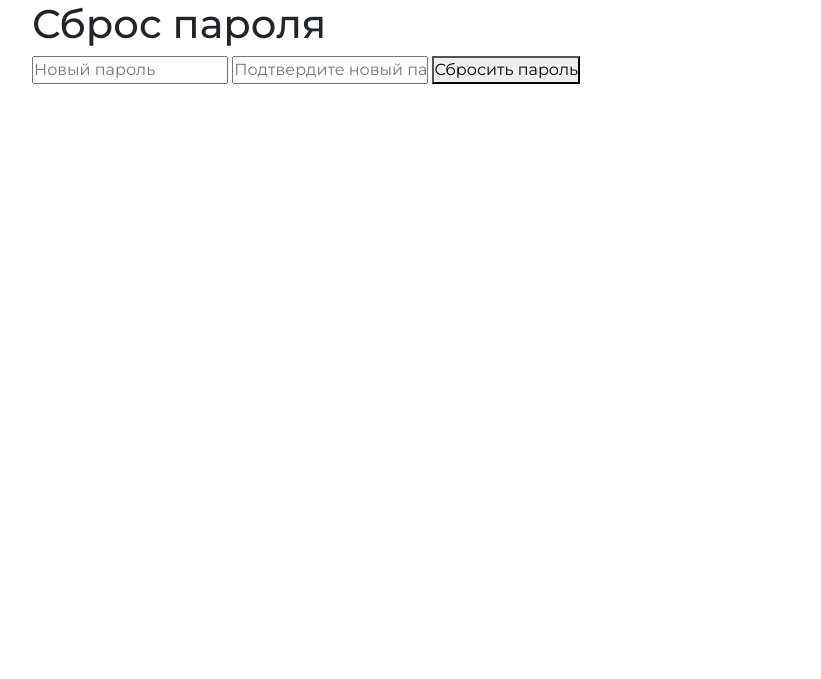
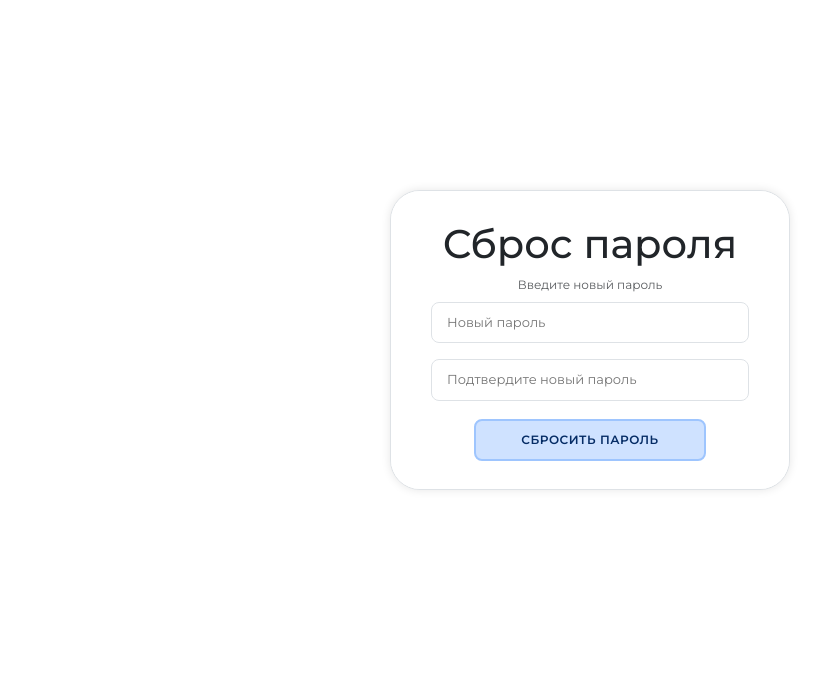
Before and after one commit to fiseyy/studlink, a Django app: page /reset/1/1/ in a window 1280 px wide. Shown: the part 70-749 px from the top of the page, without its empty margins (50-871 px from the left). Run offline with Django 4.2, Linux system fonts and the light colour scheme; parts of the project's set-up code (start-up, migrations or seed data) failed here and were passed over.

Commit message:
Дочинил систему сброса паролей, пофиксил стили для auth.html, forgot.html, reset.html

```diff
--- a/mysite/myapp/static/css/auth.css
+++ b/mysite/myapp/static/css/auth.css
@@ -7,10 +7,10 @@
     font-family: 'Montserrat', sans-serif;
 }
 .auth-container {
-    background-color: #060606;
+    background-color: var(--bs-body-bg);
     border-radius: 30px;
-    box-shadow: 0 0 10px rgba(0, 0, 0, 0.5);
-    border: 1px solid rgba(255, 255, 255, 0.2);
+    box-shadow: 0 0 10px rgba(0, 0, 0, 0.1);
+    border: 1px solid var(--bs-border-color);
     position: relative;
     overflow: hidden;
     width: 768px;
@@ -18,30 +18,50 @@
     min-height: 480px;
 }
 
+/* Стили для страниц сброса пароля */
+.auth-container.forgot-container,
+.auth-container.reset-container {
+    width: 400px;
+    min-height: 300px;
+}
+
+.auth-container.forgot-container .form-container,
+.auth-container.reset-container .form-container {
+    width: 100%;
+    opacity: 1;
+    z-index: 2;
+    transform: translateX(0);
+}
+
+.auth-container.forgot-container .toggle-container,
+.auth-container.reset-container .toggle-container {
+    display: none;
+}
+
 .auth-container p {
     font-size: 14px;
     line-height: 20px;
     letter-spacing: 0.3px;
     margin: 20px 0;
-    color: #e0e0e0; /* Light text color */
+    color: var(--bs-body-color);
 }
 
 .auth-container span {
     font-size: 12px;
-    color: #b0b0b0; /* Light gray text */
+    color: var(--bs-secondary-color);
 }
 
 .auth-container a {
-    color: #e0e0e0; /* Light text color */
+    color: var(--bs-link-color);
     font-size: 13px;
     text-decoration: none;
     margin: 15px 0 10px;
 }
 
 .auth-container button {
-    background-color: transparent;
-    border: 2px solid rgb(1, 129, 141);
-    color: #fff;
+    background-color: var(--bs-primary-bg-subtle);
+    border: 2px solid var(--bs-primary-border-subtle);
+    color: var(--bs-primary-text-emphasis);
     font-size: 12px;
     padding: 10px 45px;
     border-radius: 8px;
@@ -52,15 +72,25 @@
     cursor: pointer;
 }
 .auth-container button:hover {
-    background-color: rgb(1, 129, 141);
+    background-color: var(--bs-primary-bg);
+    color: var(--bs-primary-text-emphasis);
 }
 .auth-container button.hidden {
     background-color: transparent;
-    border-color: #fff;
+    border: 2px solid var(--bs-primary-border-subtle);
+    color: var(--bs-primary-text-emphasis);
+    font-size: 12px;
+    padding: 10px 45px;
+    border-radius: 8px;
+    font-weight: 600;
+    letter-spacing: 0.5px;
+    text-transform: uppercase;
+    margin-top: 10px;
+    cursor: pointer;
 }
 
 .auth-container form {
-    background-color: #060606; /* Darker form background */
+    background-color: var(--bs-body-bg);
     display: flex;
     align-items: center;
     justify-content: center;
@@ -70,15 +100,15 @@
 }
 
 .auth-container input {
-    background-color: #444; /* Dark input background */
-    border: none;
+    background-color: var(--bs-body-bg);
+    border: 1px solid var(--bs-border-color);
     margin: 8px 0;
     padding: 10px 15px;
     font-size: 13px;
     border-radius: 8px;
     width: 100%;
     outline: none;
-    color: #fff; /* White text for input */
+    color: var(--bs-body-color);
 }
 
 .form-container {
@@ -157,10 +187,10 @@
 }
 
 .toggle {
-    background-color: #060606; /* Toggle background */
+    background-color: var(--bs-body-bg);
     height: 100%;
-    background: linear-gradient(to right, rgb(0, 104, 114), rgb(3, 49, 134));
-    color: #fff;
+    background: linear-gradient(to right, var(--bs-primary-bg-subtle), var(--bs-secondary-bg-subtle));
+    color: var(--bs-body-color);
     position: relative;
     left: -100%;
     height: 100%;
--- /dev/null
+++ b/mysite/myapp/static/js/reset_password.js
@@ -0,0 +1,31 @@
+function resetPassword(event, uidb64, token) {
+    event.preventDefault(); // Предотвращаем стандартное поведение формы
+
+    const newPassword = document.getElementById('new_password').value;
+    const confirmPassword = document.getElementById('confirm_password').value;
+
+    fetch(`/api/password_reset_confirm/${uidb64}/${token}/`, {
+        method: 'POST',
+        headers: {
+            'Content-Type': 'application/json',
+            'X-CSRFToken': getCookie('csrftoken'), // Если используете CSRF
+        },
+        body: JSON.stringify({
+            new_password: newPassword,
+            confirm_password: confirmPassword,
+        }),
+    })
+    .then(response => {
+        if (response.ok) {
+            return response.json();
+        }
+        throw new Error('Password reset failed');
+    })
+    .then(data => {
+        alert(data.message);
+        // Перенаправление или другие действия после успешного сброса пароля
+    })
+    .catch(error => {
+        alert(error.message);
+    });
+}
--- a/mysite/myapp/templates/auth.html
+++ b/mysite/myapp/templates/auth.html
@@ -9,7 +9,8 @@
 <script src="{% static 'js/main.js' %}"></script>
 <script src="{% static 'js/account_logic.js' %}"></script>
 <link rel="stylesheet" href="{% static 'css/auth.css' %}">
-    <div class="auth-container" id="auth-container">
+    <div class="container d-flex justify-content-center align-items-center" style="min-height: calc(100vh - 120px);">
+        <div class="auth-container" id="auth-container">
         <div class="form-container sign-up">
             <form onsubmit="registerAccount(); return false;">
                 <h1>Создать аккаунт</h1>
@@ -56,6 +57,7 @@
                 </div>
             </div>
         </div>
+        </div>
     </div>
 <script src="{% static 'js/auth.js' %}" ></script>
 
--- a/mysite/myapp/templates/reset.html
+++ b/mysite/myapp/templates/reset.html
@@ -7,15 +7,18 @@
 <script src="{% static 'js/account_logic.js' %}"></script>
 <link rel="stylesheet" href="{% static 'css/auth.css' %}">
 
-<div class="container">
+<div class="container d-flex justify-content-center align-items-center" style="min-height: calc(100vh - 120px);">
+    <div class="auth-container reset-container">
+        <div class="form-container sign-in">
             <form id="reset-password-form" onsubmit="resetPassword(event, '{{ uidb64 }}', '{{ token }}')">
                 <h1>Сброс пароля</h1>
+                <span>Введите новый пароль</span>
                 <input type="password" id="new_password" placeholder="Новый пароль" required>
                 <input type="password" id="confirm_password" placeholder="Подтвердите новый пароль" required>
                 <button type="submit">Сбросить пароль</button>
             </form>
         </div>
-{% endblock %}
-{% block scripts %}
+    </div>
+</div>
 <script src="{% static 'js/reset_password.js' %}"></script>
 {% endblock %}
```
Also changed, not shown: mysite/myapp/templates/forgot.html (+12 -7 lines), mysite/db.sqlite3. Lines whose indentation alone changed are shown as unchanged.
